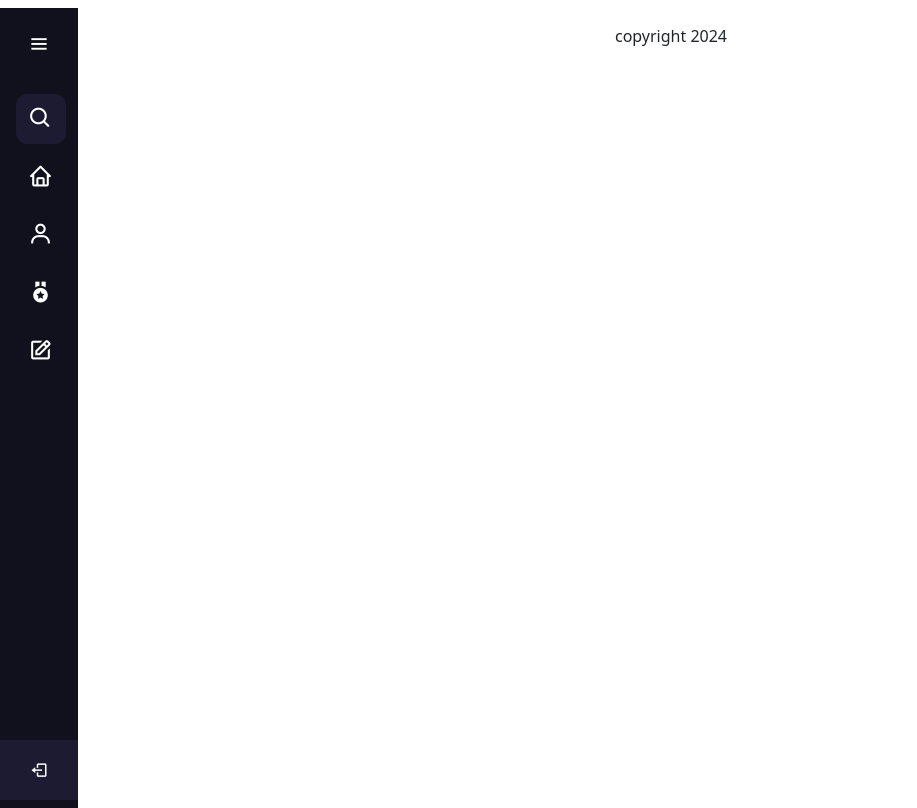
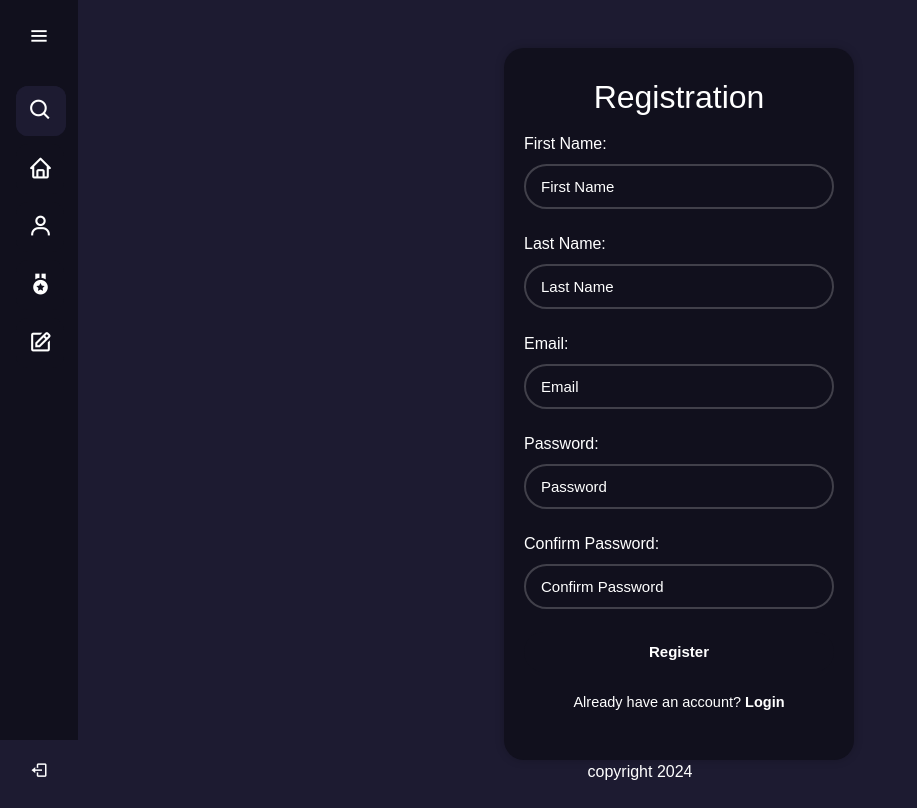
Before and after one commit to BipinJungRai/SterLearning, a Django app: page /accounts/signup in a window 1280 px wide. Shown: the whole page, without its empty margins (0-917 px from the left). After the commit the page ends 780 px from the top, so only its background shows below. Run offline with Django 5.2, Linux system fonts and the light colour scheme; grey boxes are pictures that could not be loaded.

Commit message:
Completed: -login page -register page
Uncompleted:
-Not sure, if the buttons are fully functional.

```diff
--- a/app_user/templates/register.html
+++ b/app_user/templates/register.html
@@ -1,14 +1,61 @@
-{% extends 'base.html' %}
+{% extends "base.html" %}
+{% load static %}
 
+{% block content %}
     <!DOCTYPE html>
-<html>
-<head><title>Test Page</title></head>
+    <html lang="en">
+    <head>
+        <meta charset="UTF-8">
+        <meta name="viewport" content="width=device-width, initial-scale=1.0">
+        <title>User Registration</title>
+        <link rel="stylesheet" href="{% static 'register.css' %}">
+    </head>
     <body>
-    <h2>Sign Up</h2>
-    <form method="post">
+
+    {% if user.is_authenticated %}
+        <li><a href="">{{ user.username }}</a></li>
+        <li><a href="{% url 'logout' %}">Logout</a></li>
+    {% else %}
+        <div class="register-container">
+            <div class="wrapper">
+                <form action="#" method="post" id="registrationForm">
                     {% csrf_token %}
-    {{ form.as_p }}
-    <button type="submit">Sign Up</button>
+                    <h1>Registration</h1>
+
+                    <div class="input-box">
+                        <label for="firstName">First Name:</label>
+                        <input type="text" id="firstName" name="firstName" placeholder="First Name" required>
+                    </div>
+
+                    <div class="input-box">
+                        <label for="lastName">Last Name:</label>
+                        <input type="text" id="lastName" name="lastName" placeholder="Last Name" required>
+                    </div>
+
+                    <div class="input-box">
+                        <label for="email">Email:</label>
+                        <input type="email" id="email" name="email" placeholder="Email" required>
+                    </div>
+
+                    <div class="input-box">
+                        <label for="password">Password:</label>
+                        <input type="password" id="password" name="password" placeholder="Password" required>
+                    </div>
+
+                    <div class="input-box">
+                        <label for="confirmPassword">Confirm Password:</label>
+                        <input type="password" id="confirmPassword" name="confirmPassword" placeholder="Confirm Password" required>
+                    </div>
+
+                    <button type="submit" class="btn">Register</button>
+
+                    <div class="register-link">
+                        <p>Already have an account? <a href="{% url 'login' %}">Login</a></p>
+                    </div>
                 </form>
+            </div>
+        </div>
+    {% endif %}
     </body>
     </html>
+{% endblock %}
--- /dev/null
+++ b/static/register.css
@@ -0,0 +1,98 @@
+* {
+    margin: 0;
+    padding: 0;
+    box-sizing: border-box;
+    font-family: "Poppins", sans-serif;
+}
+
+body {
+    margin: 0;
+    padding: 0;
+    box-sizing: border-box;
+    font-family: "Poppins", sans-serif;
+    display: flex;
+    justify-content: center;
+    align-items: center;
+    height: 100vh;
+    background-color: #1d1b31;
+}
+
+.register-container {
+    max-width: 350px;
+    height: 85%;
+    background: #11101D;
+    backdrop-filter: blur(20px);
+    box-shadow: 0 0 10px rgba(0, 0, 0, .2);
+    color: #FFFFFF;
+    border-radius: 20px;
+    padding: 30px 20px;
+    z-index: 1;
+    position: relative;
+    display: block;
+    margin-left: auto;
+    margin-right: auto;
+}
+
+.register-container h1 {
+    font-size: 32px;
+    text-align: center;
+    margin-bottom: 15px;
+}
+
+.register-container .input-box {
+    margin-bottom: 15px;
+}
+
+.input-box input::placeholder {
+    color: #FFFFFF;
+}
+
+.register-container input[type="text"], .register-container input[type="email"], .register-container input[type="password"] {
+    position: relative;
+    width: 100%;
+    height: 45px;
+    margin: 8px 0;
+    background: transparent;
+    outline: none;
+    border: 2px solid rgba(255, 255, 255, .2);
+    border-radius: 35px;
+    font-size: 15px;
+    color: #FFFFFF;
+    padding: 18px 40px 18px 15px;
+}
+
+.register-container .wrapper .btn {
+    width: 100%;
+    height: 40px;
+    background: #11101D;
+    border: none;
+    outline: none;
+    border-radius: 20px;
+    cursor: pointer;
+    font-size: 15px;
+    color: #FFFFFF;
+    font-weight: 600;
+    margin-top: 0;
+}
+.wrapper .register-link {
+    font-size: 14.5px;
+    text-align: center;
+    margin: 20px 0 15px;
+}
+
+.register-link p a {
+    color: #FFFFFF;
+    text-decoration: none;
+    font-weight: 600;
+}
+
+.register-link p a:hover {
+    text-decoration: underline;
+}
+
+footer {
+    position: fixed;
+    bottom: 0;
+    width: 100%;
+    color: #FFFFFF;
+}
```
Also changed, not shown: app_user/templates/index.html (+7 -30 lines), app_user/templates/login.html (+17 -10 lines), static/login.css (+30 -12 lines), static/style.css (line endings or trailing spaces). Lines whose indentation alone changed are shown as unchanged.
